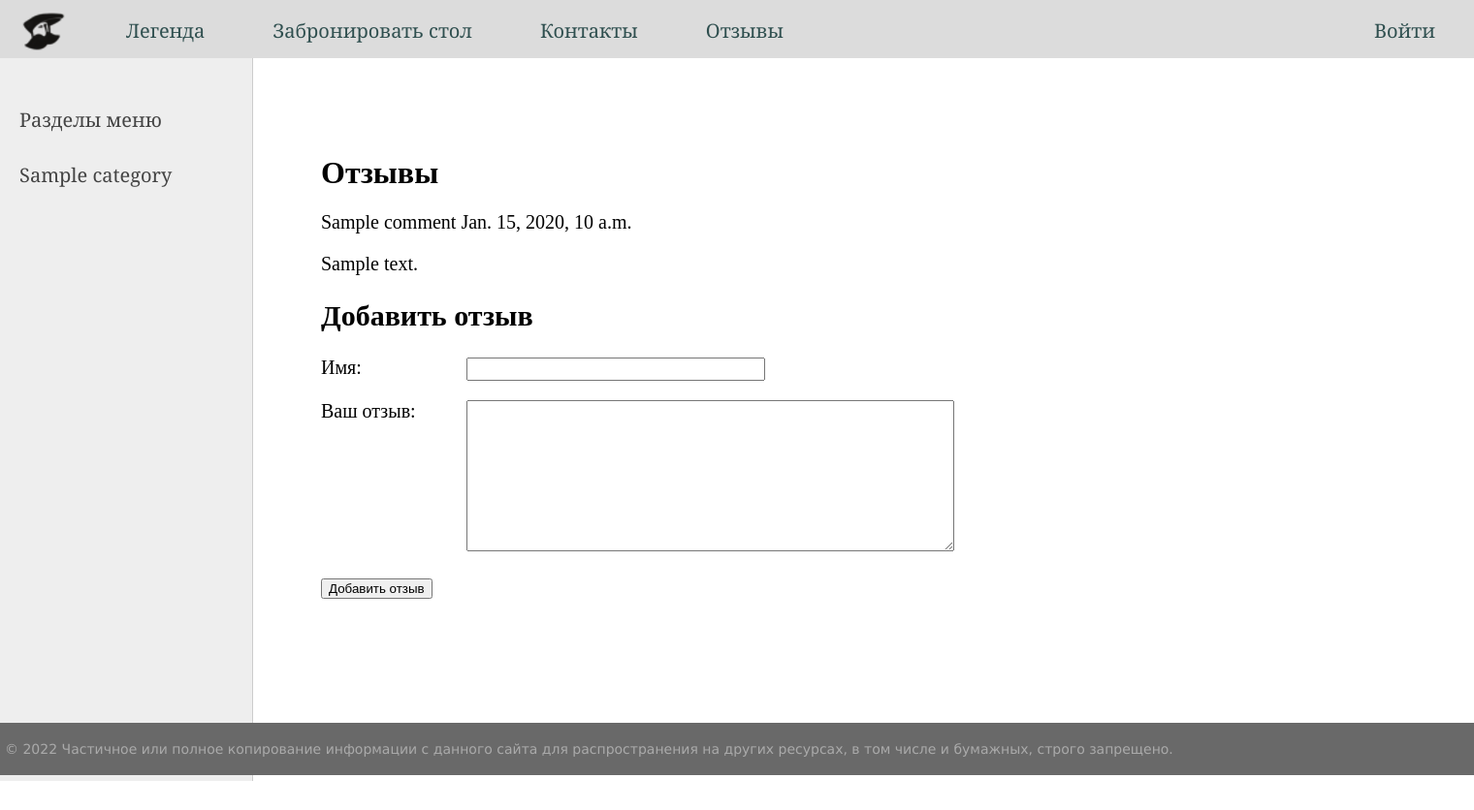
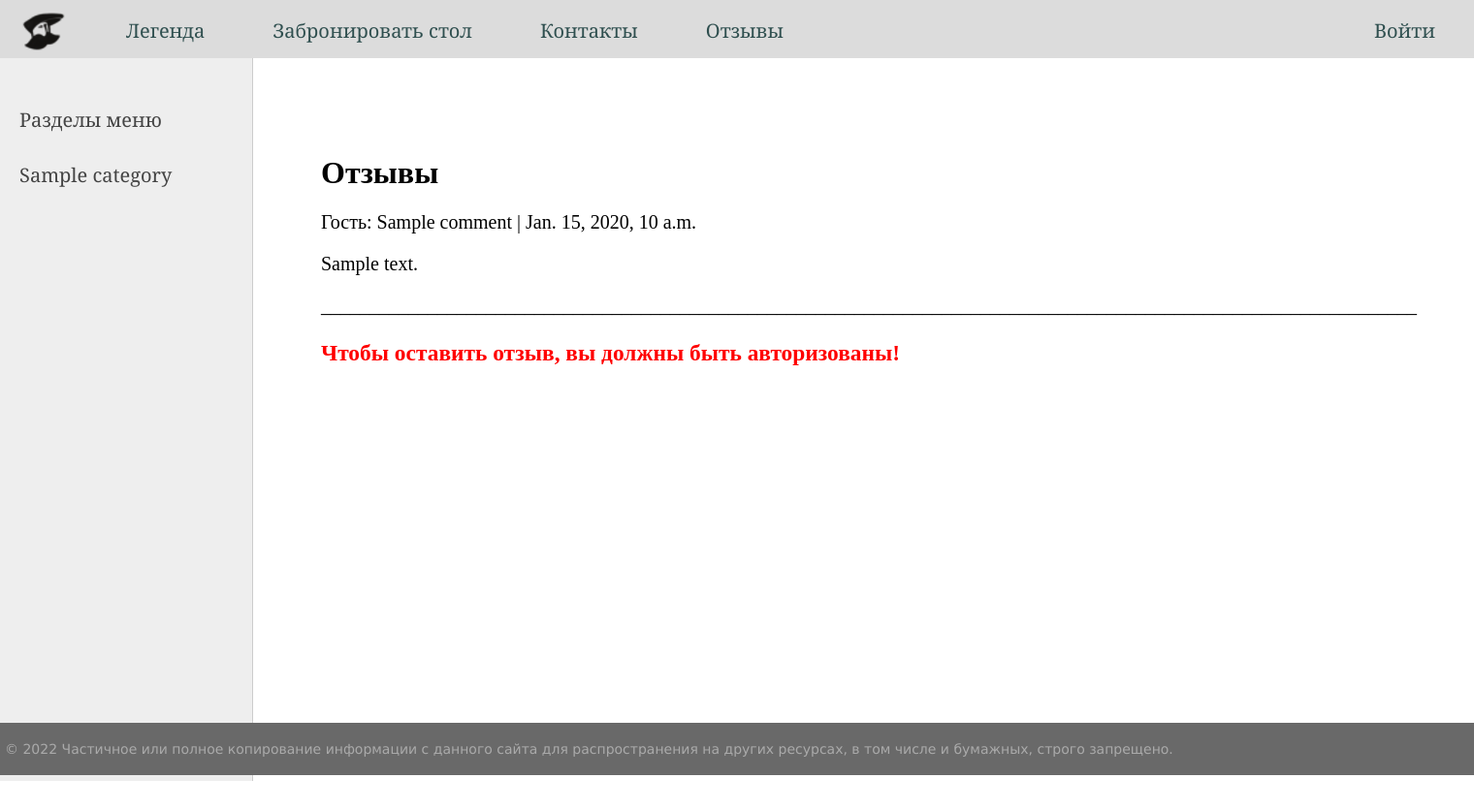
Before and after one commit to Fenomen377/restaurant, a Django app: page /reviews/ in a window 1520 px wide. Shown: the whole page at 97% size. Run offline with Django 4.2, Linux system fonts and the light colour scheme; tables that the repository leaves empty hold one stand-in row (values such as "Sample post").

Commit message:
Усовершенствовал модель отзывов, раздел контактов, авторизации, отзывов

```diff
--- a/menu/models.py
+++ b/menu/models.py
@@ -37,8 +37,8 @@ class Category(models.Model):
 
 
 class Comment(models.Model):
-    name = models.CharField(max_length=80, verbose_name='Имя')
-    body = models.TextField(verbose_name='Ваш отзыв')
+    name = models.CharField(max_length=25, verbose_name='Имя')
+    body = models.TextField(max_length=200, verbose_name='Ваш отзыв')
     created = models.DateTimeField(auto_now_add=True)
     updated = models.DateTimeField(auto_now=True)
     active = models.BooleanField(default=True)
--- a/menu/templates/menu/contacts.html
+++ b/menu/templates/menu/contacts.html
@@ -4,5 +4,5 @@
 <h1>{{ title }}</h1>
 <p>г. Москва, ул. Пушкина, д. Колотушкина 66</p>
 <p>+79999999999</p>
-<p>Telegram: Скоро: тут будет ссылка на тг бота</p>
+<p><a href="https://t.me/kgf_kamil"><img src="/media/tg.png"></a><a href="https://vk.com/gimadeev1998"><img src="/media/lvk2.ico"> </a> </p>
 {% endblock %}
--- a/menu/templates/menu/oauth.html
+++ b/menu/templates/menu/oauth.html
@@ -3,6 +3,5 @@
 
 {% block content %}
 <h1>{{ title }}</h1>
-<p><a href="/login/vk-oauth2"><img src="/menu/images/lvk2.png" class="avatar-3" data-toggle="tooltip" title="{% trans 'Авторизация через ВКонтакте' %}"></a></p>
-
+    <p><a href="/login/vk-oauth2"><img src="/media/lvk2.ico">Авторизация через ВКонтакте</a></p>
 {% endblock %}
--- a/menu/templates/menu/reviews.html
+++ b/menu/templates/menu/reviews.html
@@ -5,19 +5,19 @@
     {% for comment in comments %}
     <div class="comment">
         <p class="info">
-            {{ comment.name }}
+            Гость:
+            {{ comment.name }} |
             {{ comment.created }}
             <div class="clear"></div>
 
         </p>
         {{ comment.body|linebreaks }}
+    _________________________________________________________________________________________________________________
     </div>
 {% empty %}
     <p>Здесь еще нет отзывов, но вы можете оставить первый.</p>
 {% endfor %}
-{% if new_comment %}
-    <h2>Your comment has been added.</h2>
-{% else %}
+    {% if request.user.is_authenticated %}
     <h2>Добавить отзыв</h2>
     <form action="{% url 'reviews' %}" method="post" enctype="multipart/form-data">
 {#        {{ form.as_p }}#}
@@ -28,6 +28,8 @@
 {% endfor %}
         <p><input type="submit" value="Добавить отзыв"></p>
     </form>
+        {% else %}
+        <h3><font color="red"> Чтобы оставить отзыв, вы должны быть авторизованы!</font></h3>
 {% endif %}
 
 {% endblock %}
```
Also changed, not shown: media/lvk2.ico (renamed from menu/static/menu/images/lvk2.png), media/tg.png (added), menu/migrations/0007_alter_comment_body_alter_comment_name.py (added), menu/static/menu/images/lvk2.ico (added).
